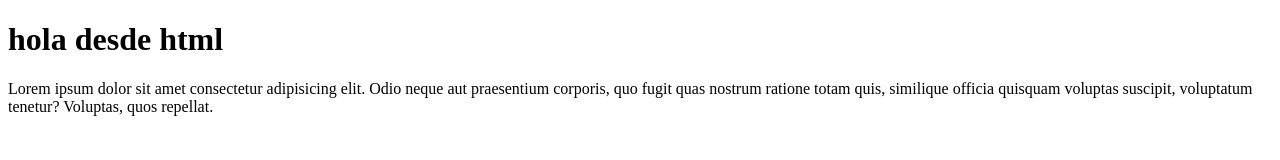
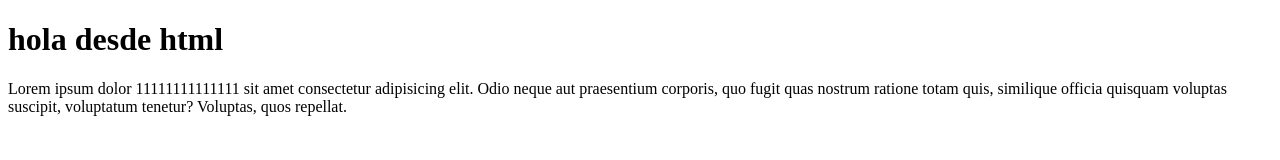
Before and after one commit to tefygz/prueba1, a plain HTML site: page index.html in a window 1280 px wide. Drawn offline with Linux system fonts and the light colour scheme.

Commit message:
agregue 11111 en el párrafo

```diff
--- a/index.html
+++ b/index.html
@@ -8,6 +8,8 @@
 </head>
 <body>
     <h1>hola desde html</h1>
-    <p>Lorem ipsum dolor sit amet consectetur adipisicing elit. Odio neque aut praesentium corporis, quo fugit quas nostrum ratione totam quis, similique officia quisquam voluptas suscipit, voluptatum tenetur? Voluptas, quos repellat.</p>
+    <p>Lorem ipsum dolor
+        11111111111111
+        sit amet consectetur adipisicing elit. Odio neque aut praesentium corporis, quo fugit quas nostrum ratione totam quis, similique officia quisquam voluptas suscipit, voluptatum tenetur? Voluptas, quos repellat.</p>
 </body>
 </html>
```
